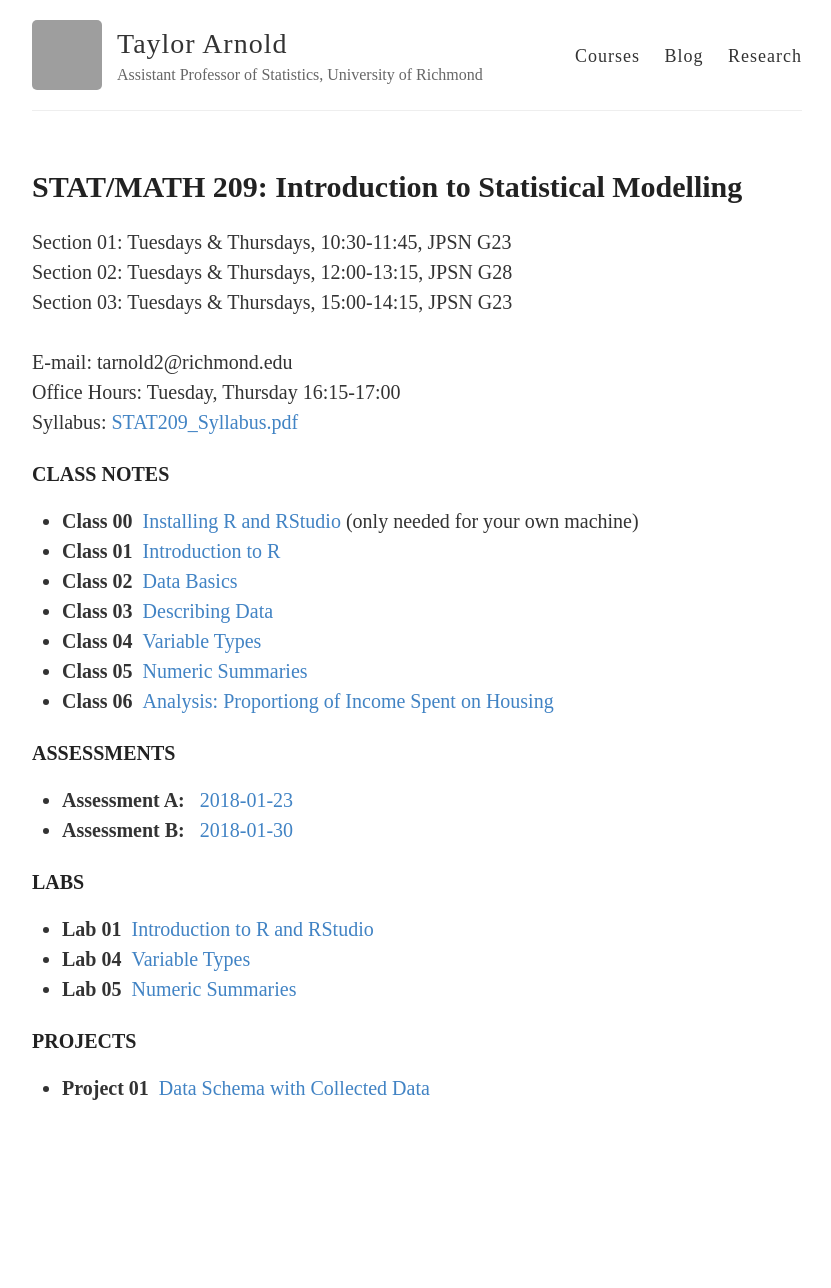
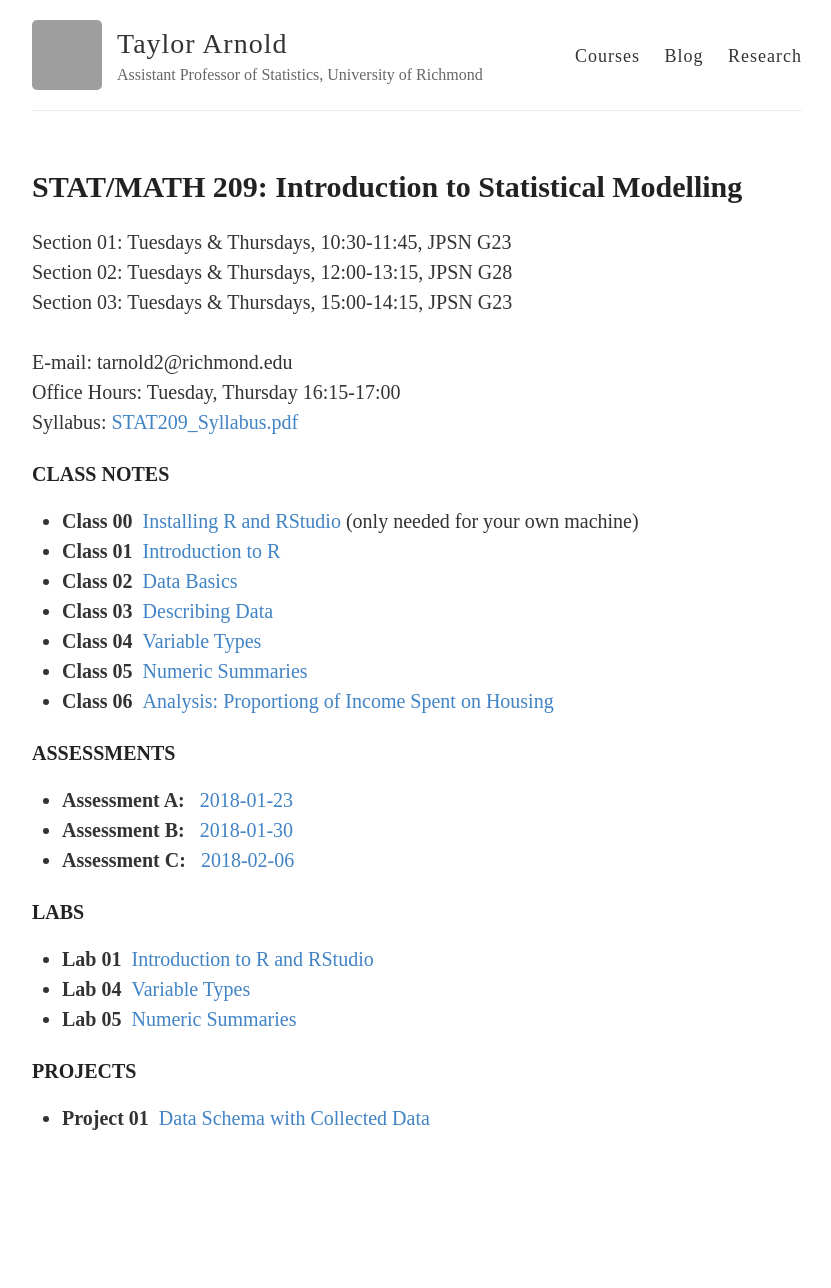
Before and after one commit to statsmaths/stat209, a Jekyll site: the page built from index.html, in a window 1280 px wide. Shown: the whole page, without its empty margins (223-1054 px from the left). Built offline with Jekyll 4.4.1, drawn with Linux system fonts in a browser that asks for light colours; before the commit the page ends 1258 px from its top, so only the background shows below that; grey boxes are pictures that could not be loaded.

Commit message:
update index

```diff
--- a/index.html
+++ b/index.html
@@ -31,6 +31,7 @@ Syllabus: <a href="assets/syllabus/STAT209_Syllabus.pdf">STAT209_Syllabus.pdf</a
   <ul>
     <li><strong>Assessment A:</strong>&nbsp;&nbsp;<a href="/stat209/notes/quiz-a"> 2018-01-23</a></li>
     <li><strong>Assessment B:</strong>&nbsp;&nbsp;<a href="/stat209/notes/quiz-b"> 2018-01-30</a></li>
+    <li><strong>Assessment C:</strong>&nbsp;&nbsp;<a href="/stat209/notes/quiz-b"> 2018-02-06</a></li>
   </ul>
 
   <h3>LABS</h3>
```
